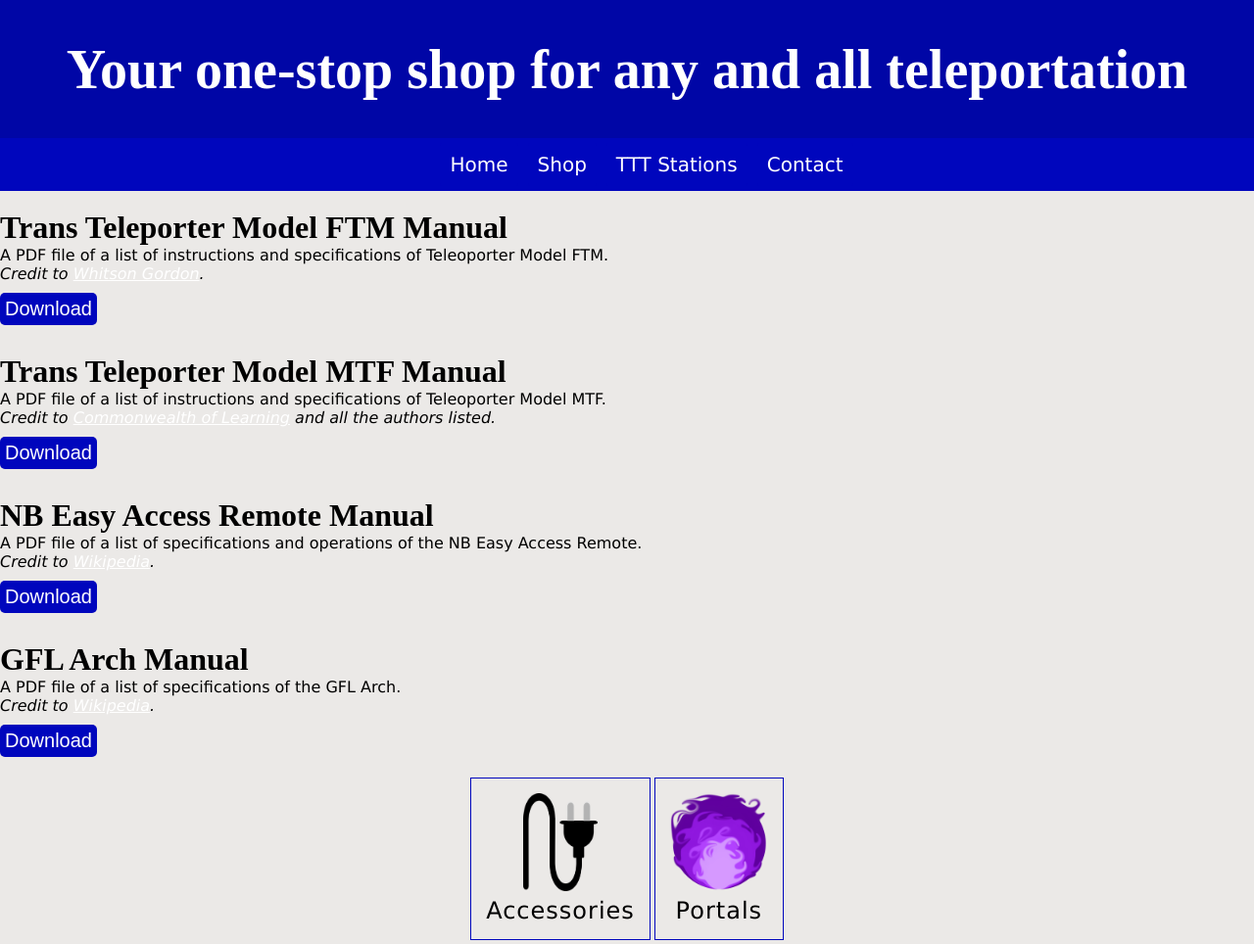
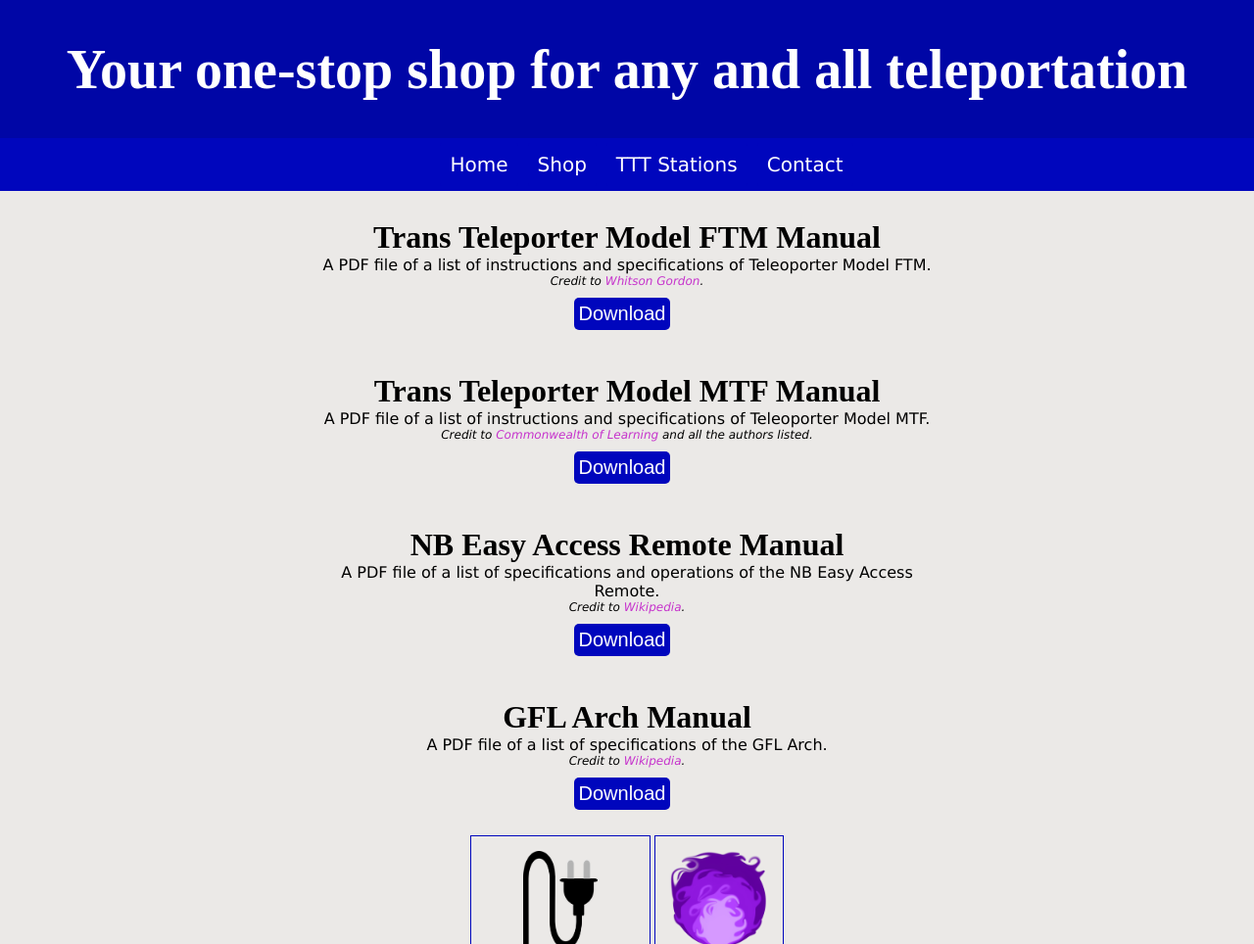
Before and after one commit to Olivia-RO/exploresoftdeffp, a plain HTML site: page docs/assembly.html in a window 1280 px wide. Shown: the top 964 px of the page at 98% size. Drawn offline with Linux system fonts and the light colour scheme; a web font is replaced by a local one.

Commit message:
Update main.css

```diff
--- a/docs/main.css
+++ b/docs/main.css
@@ -325,3 +325,31 @@ footer ul li {
     width: 35px;
     height: auto;
 }
+.archimg {
+    width: 350px;
+}
+.credit {
+    font-size: 12px;
+}
+.credit a {
+    text-decoration: none;
+    color: #c633cc;
+}
+.credit a:hover{
+    color: #852289;
+}
+.assemblylist{
+    text-align: center;
+    margin: auto;
+    margin-top: 5px;
+    width: 50%;
+    padding: 5px;
+}
+.assemblylist:hover {
+    border: 1px solid black;
+    background-color: #dedad7;
+    box-shadow: 2px 2px #cac5c0;
+}
+#map {
+    height:500px;
+}
```
